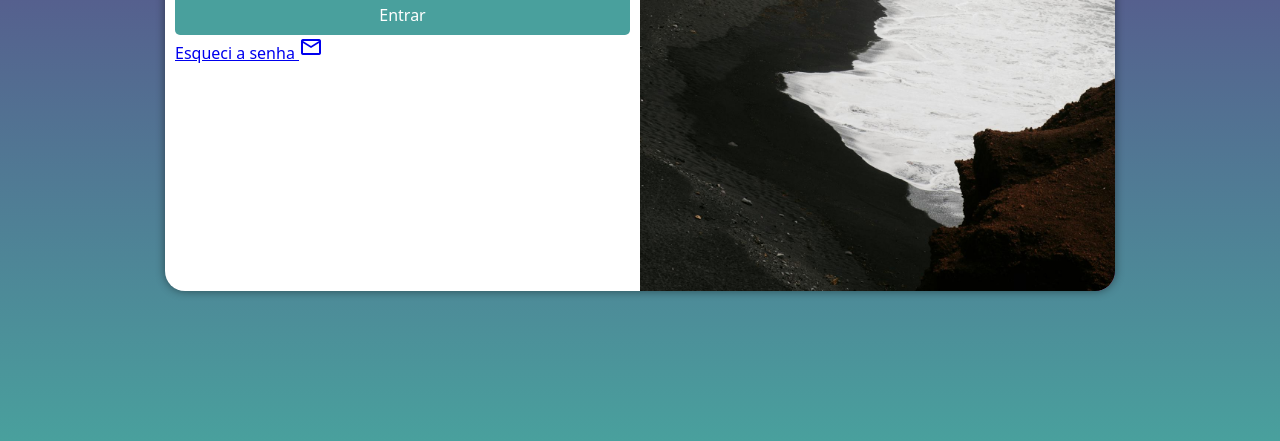
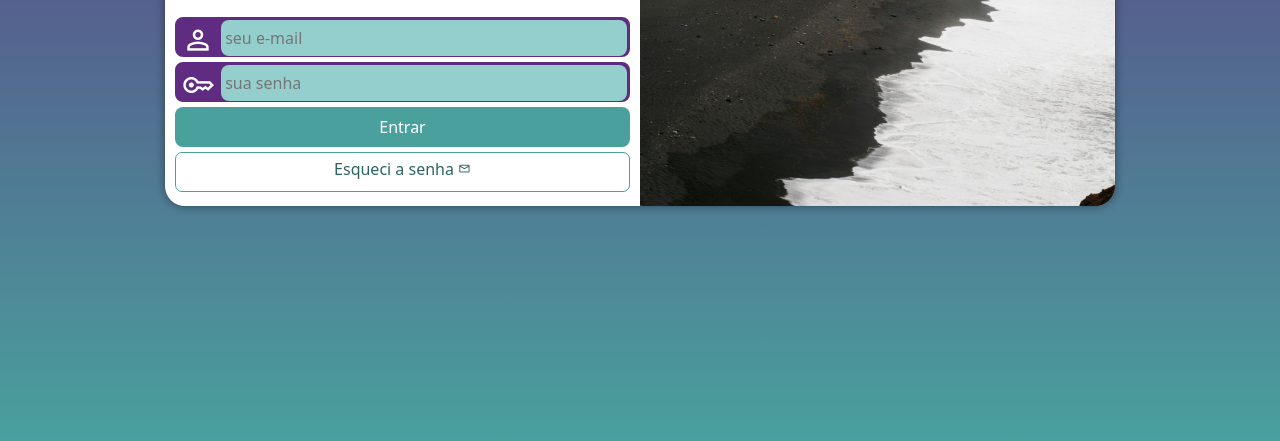
Before and after one commit to guiimeee/projeto-login, a plain HTML site: page index.html in a window 1280 px wide. Shown: the part 359-800 px from the top of the page. Drawn offline with nearby package versions, Linux system fonts and the light colour scheme.

Commit message:
finaliza

```diff
--- a/estilos/media-query.css
+++ b/estilos/media-query.css
@@ -5,6 +5,7 @@
 
   #login {
     width: 80vw;
+    height: 280px;
   }
 
   #imagem {
@@ -17,6 +18,10 @@
     float: right;
     width: 70%;
   }
+
+  #formulario p {
+    margin: 10px 0;
+  }
 }
 
 @media screen and (min-width: 992px) {
@@ -26,12 +31,15 @@
 
   #login {
     width: 950px;
+    height: 330px;
   }
 
   #imagem {
     float: right;
     width: 50%;
     height: 100%;
+    background-position: center;
+    background-size: cover;
   }
 
   #formulario {
@@ -44,6 +52,7 @@
   }
 
   #formulario p {
-    font-size: 1.2em;
+    font-size: 1.1em;
+    margin: 20px 0;
   }
 }
--- a/estilos/style.css
+++ b/estilos/style.css
@@ -26,7 +26,7 @@ main {
 
   background-color: white;
   width: 250px;
-  height: 500px;
+  height: 515px;
   border-radius: 20px;
 
   box-shadow: 0 0 10px rgba(0, 0, 0, 0.452);
@@ -57,6 +57,43 @@ main {
   font-size: .8em;
 }
 
+.campo {
+  background-color: #5f2c82;
+  border: 2px solid #5f2c82;
+  width: 100%;
+  height: 40px;
+  display: block;
+  border-radius: 8px;
+  margin: 5px 0px;
+}
+
+.campo label {
+  display: none;
+}
+
+.campo i {
+  color: white;
+  font-size: 2em;
+  width: 40px;
+  padding: 5px;
+}
+
+.campo input {
+  background-color: #94cfcd;
+  font-size: 1em;
+  width: calc(100% - 45px);
+  height: 100%;
+  transform: translateY(-12px);
+  border: 0px;
+  border-radius: 8px;
+  padding: 4px;
+}
+
+.campo input:focus-within {
+  background-color: white;
+  outline: 2px dashed #94cfcd;
+}
+
 input[type=submit] {
   display: block;
   font-size: 1em;
@@ -65,10 +102,33 @@ input[type=submit] {
   background-color: #49a09d;
   color: white;
   border: none;
-  border-radius: 5px;
+  border-radius: 8px;
   cursor: pointer;
 }
 
 input[type=submit]:hover {
   background-color: #347775;
 }
+
+.botao {
+  display: block;
+  text-align: center;
+  font-size: 1em;
+  width: 100%;
+  height: 40px;
+  padding-top: 5px;
+  margin-top: 5px;
+  background-color: white;
+  color: #2d6462;
+  border: 1px solid #49a09d;
+  border-radius: 7px;
+  text-decoration: none;
+}
+
+.botao:hover {
+  background-color: #6cd3cf;
+}
+
+.botao i {
+  font-size: .8em;
+}
```
